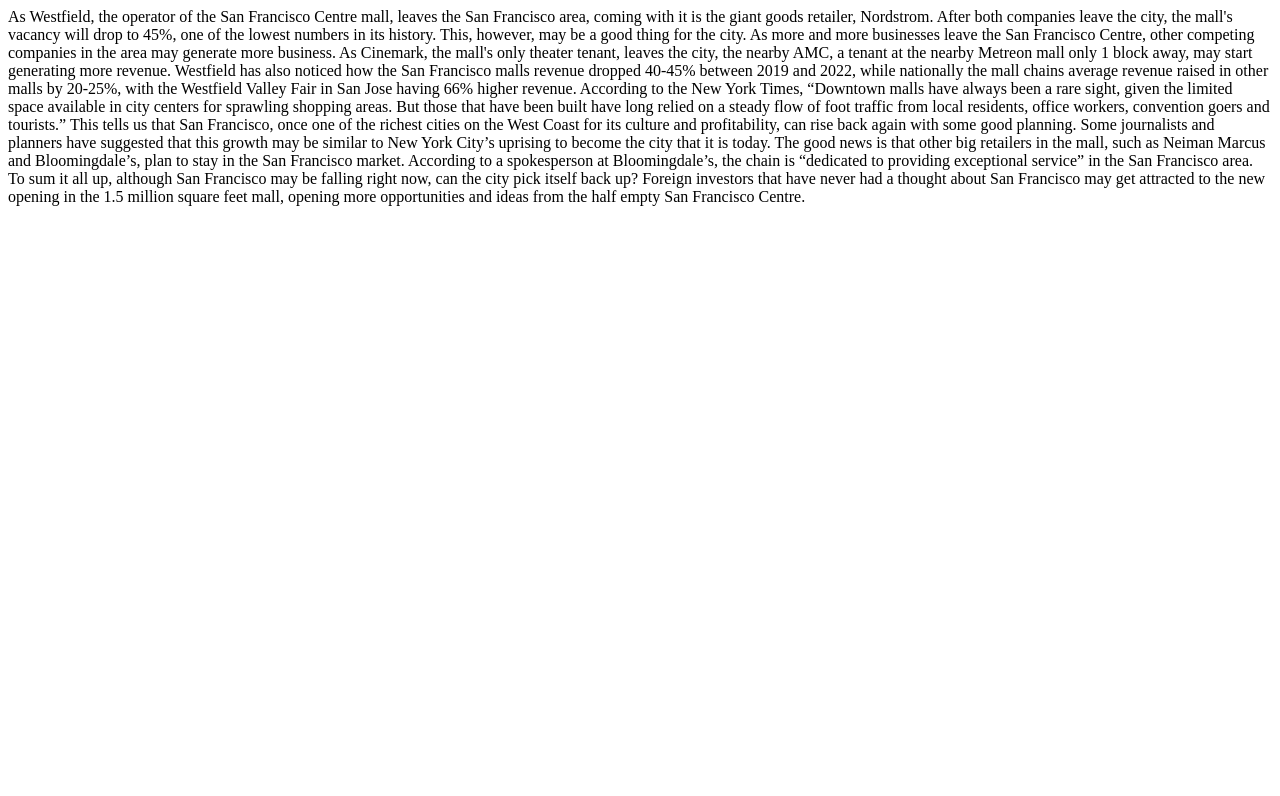
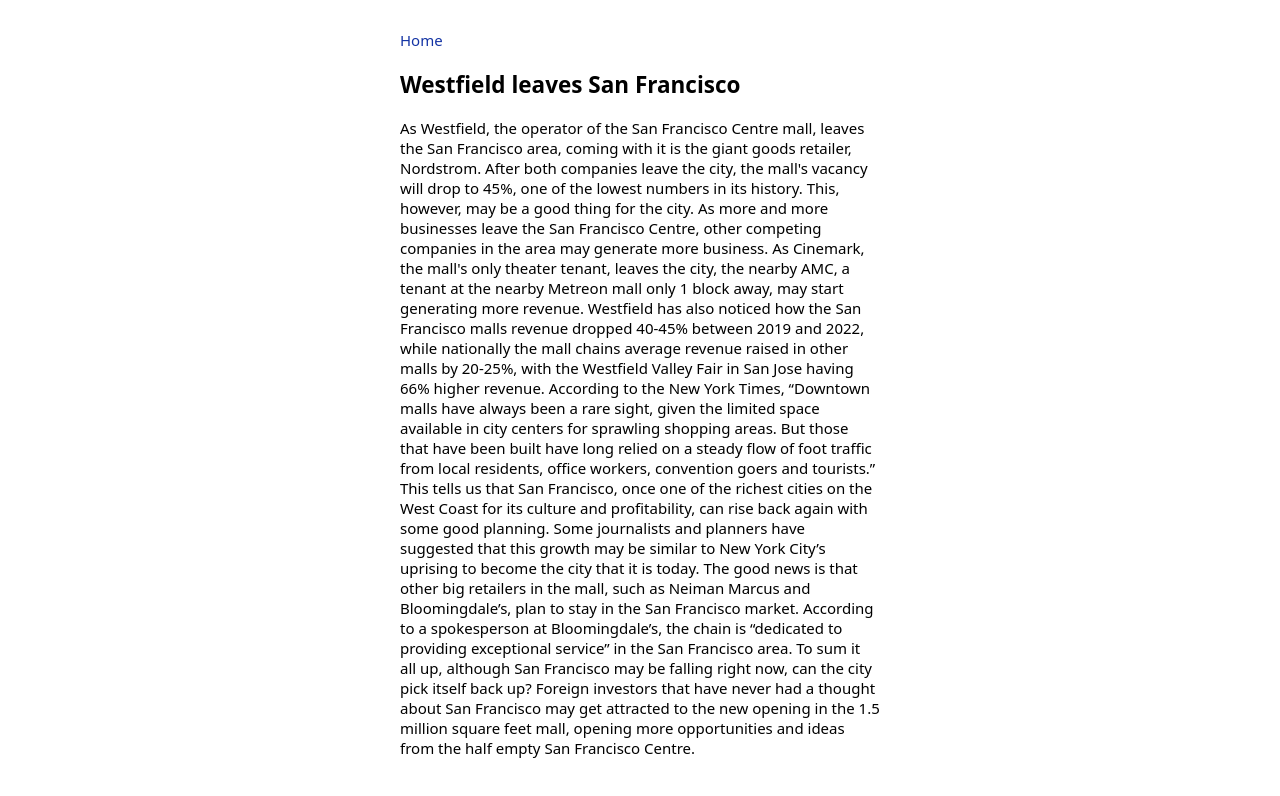
Before and after one commit to sutrosite/coast, a plain HTML site: page blog/westfield-sf-closes.html in a window 1280 px wide. Drawn offline with Linux system fonts and the light colour scheme.

Commit message:
Update westfield-sf-closes.html

```diff
--- a/blog/westfield-sf-closes.html
+++ b/blog/westfield-sf-closes.html
@@ -1,5 +1,21 @@
-  As Westfield, the operator of the San Francisco Centre mall, leaves the San Francisco area, coming with it is the giant goods retailer, Nordstrom. After both companies leave the city, the mall's vacancy will drop to 45%, one of the lowest numbers in its history. This, however, may be a good thing for the city.
-  As more and more businesses leave the San Francisco Centre, other competing companies in the area may generate more business. As Cinemark, the mall's only theater tenant, leaves the city, the nearby AMC, a tenant at the nearby Metreon mall only 1 block away, may start generating more revenue. Westfield has also noticed how the San Francisco malls revenue dropped 40-45% between 2019 and 2022, while nationally the mall chains average revenue raised in other malls by 20-25%, with the Westfield Valley Fair in San Jose having 66% higher revenue.
-  According to the New York Times, “Downtown malls have always been a rare sight, given the limited space available in city centers for sprawling shopping areas. But those that have been built have long relied on a steady flow of foot traffic from local residents, office workers, convention goers and tourists.” This tells us that San Francisco, once one of the richest cities on the West Coast for its culture and profitability, can rise back again with some good planning. Some journalists and planners have suggested that this growth may be similar to New York City’s uprising to become the city that it is today.
-  The good news is that other big retailers in the mall, such as Neiman Marcus and Bloomingdale’s, plan to stay in the San Francisco market. According to a spokesperson at Bloomingdale’s, the chain is “dedicated to providing exceptional service” in the San Francisco area.
-  To sum it all up, although San Francisco may be falling right now, can the city pick itself back up? Foreign investors that have never had a thought about San Francisco may get attracted to the new opening in the 1.5 million square feet mall, opening more opportunities and ideas from the half empty San Francisco Centre.
+<html>
+  <head>
+    <link rel="stylesheet" href="style.css" media="screen" />
+    <meta name="viewport" content="width=1100">
+    <p>
+      <a href="https://coast.pw/">Home</a>
+    </p>
+  </head>
+  <body>
+    <h2>
+      Westfield leaves San Francisco
+    </h2>
+    <p>
+      As Westfield, the operator of the San Francisco Centre mall, leaves the San Francisco area, coming with it is the giant goods retailer, Nordstrom. After both companies leave the city, the mall's vacancy will drop to 45%, one of the lowest numbers in its history. This, however, may be a good thing for the city.
+      As more and more businesses leave the San Francisco Centre, other competing companies in the area may generate more business. As Cinemark, the mall's only theater tenant, leaves the city, the nearby AMC, a tenant at the nearby Metreon mall only 1 block away, may start generating more revenue. Westfield has also noticed how the San Francisco malls revenue dropped 40-45% between 2019 and 2022, while nationally the mall chains average revenue raised in other malls by 20-25%, with the Westfield Valley Fair in San Jose having 66% higher revenue.
+      According to the New York Times, “Downtown malls have always been a rare sight, given the limited space available in city centers for sprawling shopping areas. But those that have been built have long relied on a steady flow of foot traffic from local residents, office workers, convention goers and tourists.” This tells us that San Francisco, once one of the richest cities on the West Coast for its culture and profitability, can rise back again with some good planning. Some journalists and planners have suggested that this growth may be similar to New York City’s uprising to become the city that it is today.
+      The good news is that other big retailers in the mall, such as Neiman Marcus and Bloomingdale’s, plan to stay in the San Francisco market. According to a spokesperson at Bloomingdale’s, the chain is “dedicated to providing exceptional service” in the San Francisco area.
+      To sum it all up, although San Francisco may be falling right now, can the city pick itself back up? Foreign investors that have never had a thought about San Francisco may get attracted to the new opening in the 1.5 million square feet mall, opening more opportunities and ideas from the half empty San Francisco Centre.
+    </p>
+  </body>
+</html>
```
